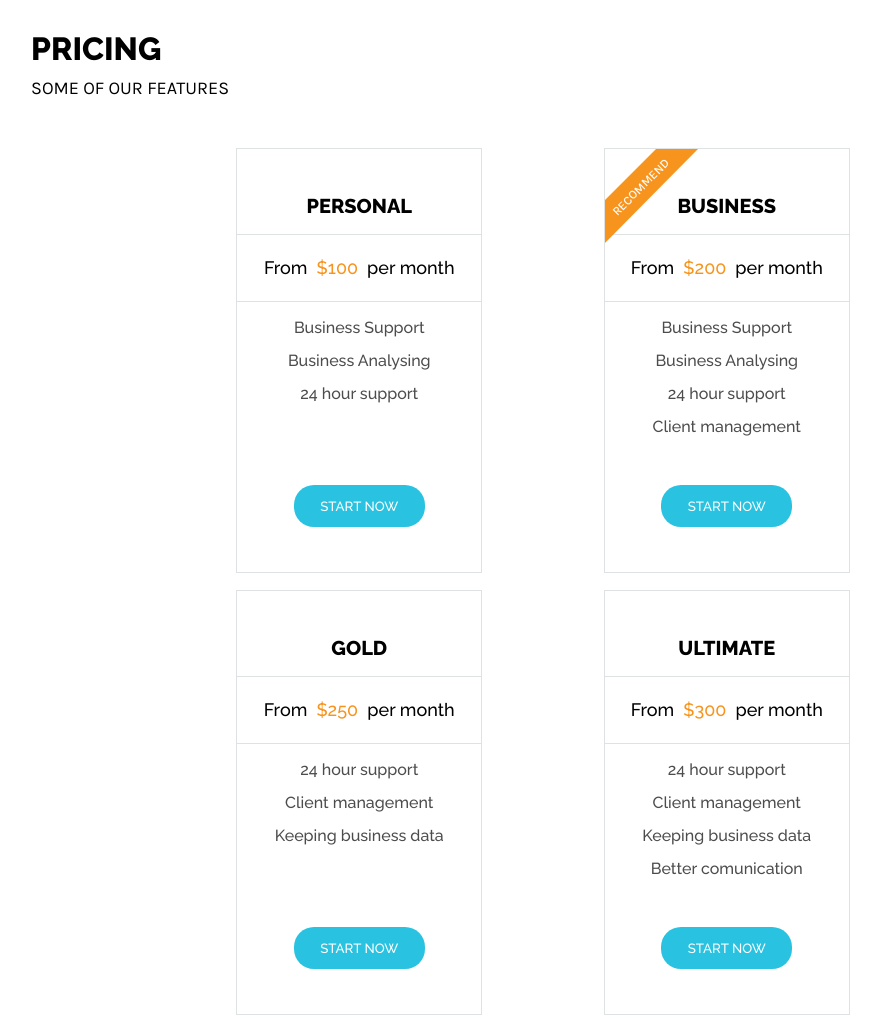
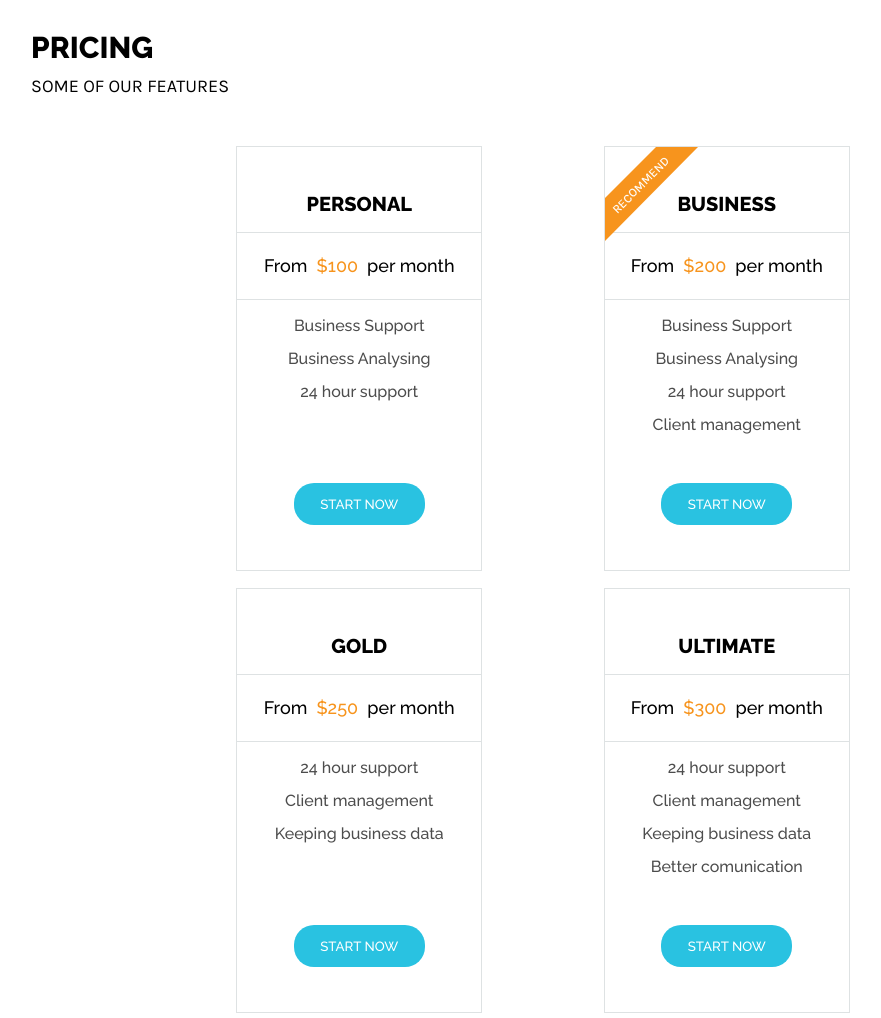
Before and after one commit to Medwid-Oleg/Media-query-adaptation-2, a plain HTML site: page index.html in a window 1280 px wide. Shown: the whole page, without its empty margins (97-978 px from the left). Drawn offline with Linux system fonts and the light colour scheme.

Commit message:
last commit (I hope)

```diff
--- a/css/styles.css
+++ b/css/styles.css
@@ -35,7 +35,6 @@
 .title{
 	font-size: 30px;
     font-weight: 800;
-    letter-spacing: 0.8;
 }
 h2{
 	display: flex;
--- a/index.html
+++ b/index.html
@@ -8,7 +8,7 @@
 </head>
 <body>
 	<div class="titleContent">
-			<h1>PRICING</h1>
+			<h1 class="title">PRICING</h1>
 			<p class="features">SOME OF OUR FEATURES</p>
 		</div>
 	<div class="container">
```
